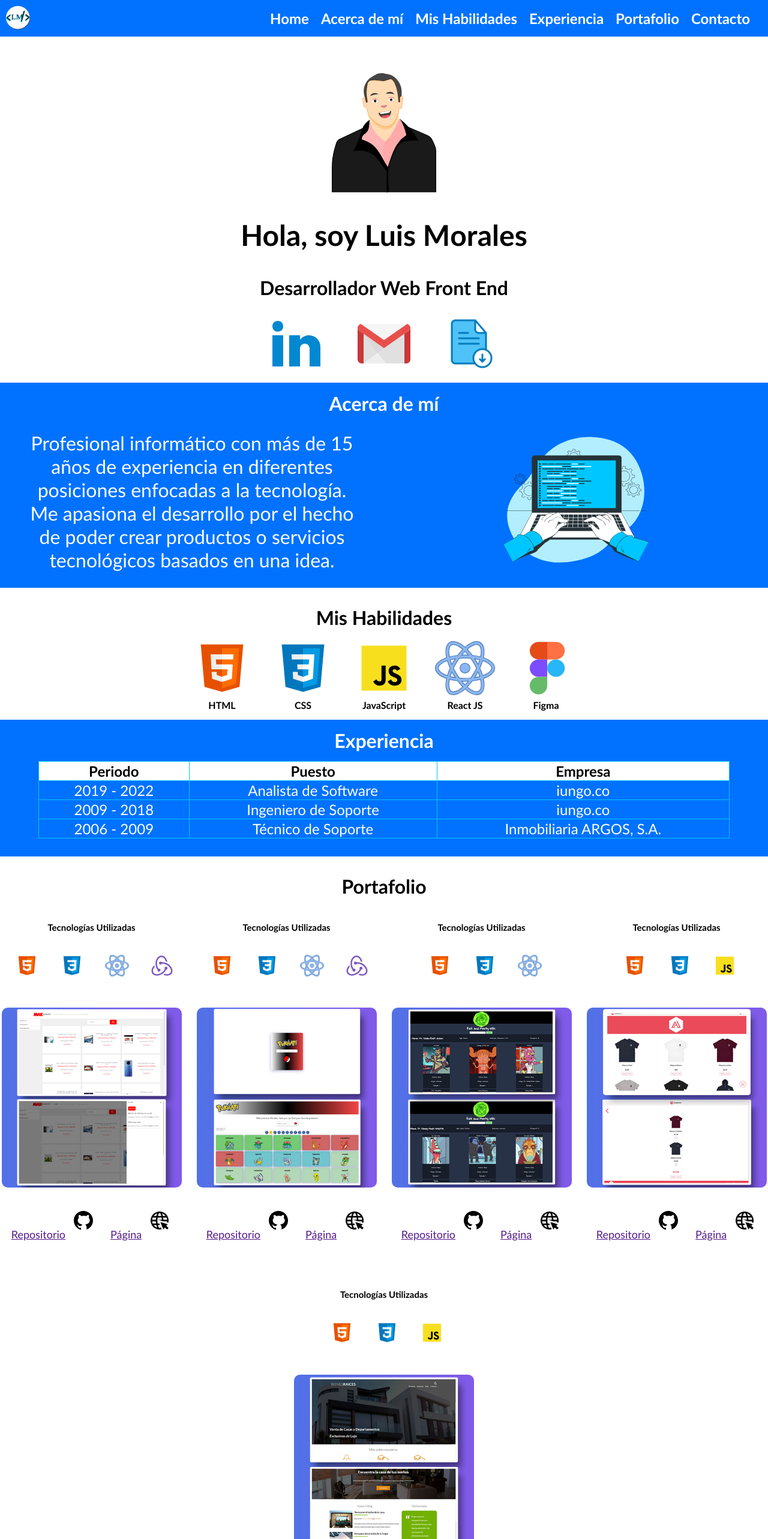
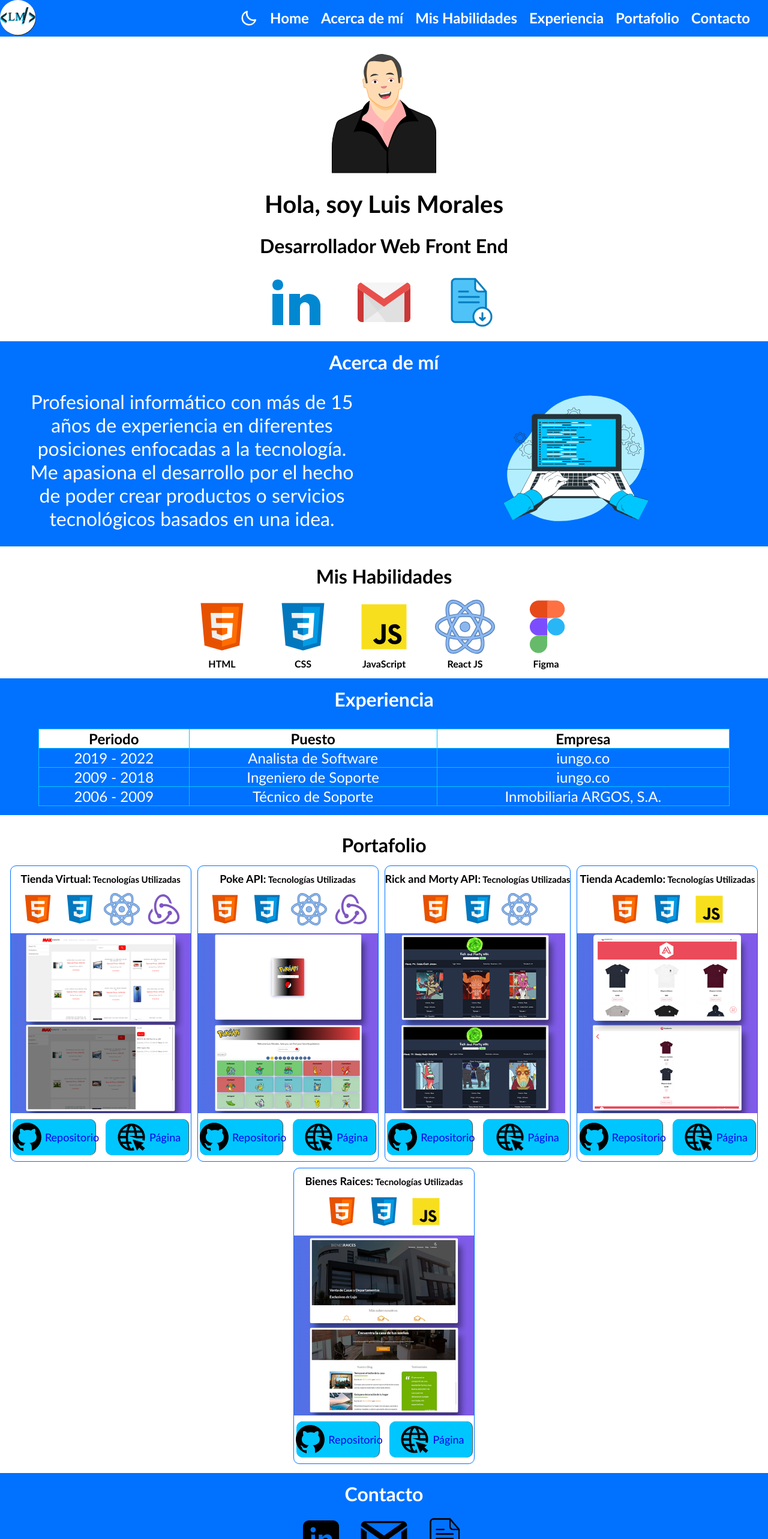
Before and after one commit to luisfernandob87/portafolio, a React (Vite) app: page / in a window 1280 px wide. Shown: the top 2566 px of the page at 60% size. Built offline with nearby package versions, Linux system fonts and the light colour scheme.

Commit message:
last changes 22/08/2022

```diff
--- a/src/App.css
+++ b/src/App.css
@@ -14,14 +14,11 @@ html {
 *:after {
   box-sizing: inherit;
 }
+
 nav {
   display: flex;
   gap: 2rem;
   padding: 1.5rem;
-}
-.containerMenu {
-  display: flex;
-  align-items: center;
 }
 nav a {
   text-decoration: none;
@@ -32,7 +29,7 @@ nav a {
 nav a:hover {
   color: black;
 }
-.containerNav {
+#containerNav {
   position: fixed;
   display: flex;
   justify-content: space-between;
@@ -40,22 +37,29 @@ nav a:hover {
   padding-right: 1.5rem;
   z-index: 1;
 }
-.logo {
-  width: 8rem;
-  padding: 1rem 0 1rem 1rem;
+#containerNav button{
+  background-color: transparent;
+  border: none;
+  width: 3rem;
+  height: 3rem;
 }
 .modoClaro {
   background-color: var(--color-primary);
   color: white;
 }
 .modoOscuro {
+  background-color: var(--color-secundary-dark);
+}
+.modoOscuroSection{
   background-color: var(--color-primary-dark);
+  color: white;
 }
 .menu {
   display: none;
 }
 h1 {
-  font-size: xxx-large;
+  font-size: 4rem;
+  margin: 2.5rem auto;
 }
 h2 {
   font-size: xx-large;
@@ -81,14 +85,16 @@ h2 {
     display: none;
     align-items: flex-end;
     flex-direction: column;
+
   }
   .containerMenu {
+    padding-top: 1rem;
     display: flex;
     align-items: flex-end;
     flex-direction: column;
   }
   .containerMenu img {
-    margin: 3rem 1.5rem 0 0;
+    margin: 1rem 1.5rem 0 0;
     cursor: pointer;
   }
   .hidden {
@@ -101,7 +107,7 @@ h2 {
 /* HOME */
 .info {
   text-align: center;
-  padding-top: 7rem;
+  padding-top: 9rem;
 }
 .enlacesHome {
   display: flex;
@@ -118,16 +124,16 @@ h2 {
   }
 }
 /* ACERCA DE MI */
-.acercaDeMi {
+#acercaDeMi {
   text-align: center;
   padding-bottom: 1.5rem;
 }
-.acercaDeMi img {
+#acercaDeMi img {
   max-width: 40%;
   padding-top: 1rem;
   padding-bottom: 1rem;
 }
-.acercaDeMi p {
+#acercaDeMi p {
   margin: 0 auto;
   max-width: 550px;
   font-size: xx-large;
@@ -228,10 +234,12 @@ h1 span:nth-child(14) {
   animation-delay: 0.65s;
 }
 /* EXPERIENCIA */
-.experiencia {
-  padding: 0 0 1.5rem 0;
+.containerExperiencia{
+  display: flex;
+  justify-content: center;
 }
 table {
+  display: inline-table;
   margin: 1.5rem auto;
   border: 1px solid var(--color-secundary);
   min-width: 90%;
@@ -242,14 +250,13 @@ td {
   font-size: x-large;
   text-align: center;
 }
-table tr:nth-child(1) {
+table thead {
   color: black;
   font-size: x-large;
   text-align: center;
   font-weight: bold;
   background-color: white;
 }
-
 /* ANIMACION IMAGEN */
 .acercaDeMi:hover img {
   animation: imgAnimada 5s infinite linear;
@@ -322,26 +329,51 @@ table tr:nth-child(1) {
 #portafolio div {
   display: flex;
   flex-wrap: wrap;
-  gap: 2.5rem;
+  gap: 1rem;
   justify-content: center;
-  padding-bottom: 1.5rem;
+
+}
+#portafolio span{
+  font-size: large;
 }
 #portafolio img {
-  border-radius: 10px;
   max-width: 300px;
 }
 .logo {
-  width: 5rem;
+  width: 6rem;
 }
 .containerPortafolio {
   display: flex;
   flex-direction: column;
   text-align: center;
   font-size: large;
+  max-height: fit-content;
+  border: var(--color-primary) 1px solid;
+  border-radius: 10px;
+
 }
 h5 {
   margin-bottom: 0;
+  margin-top: 1rem;
 }
+.accesos a{
+  border: none;
+  background-color: var(--color-secundary);
+  border-radius: 10px;
+  display: flex;
+  justify-content: center;
+  align-items: center;
+  cursor: pointer;
+  width:46%;
+  margin: 0 auto;
+  margin-bottom: 1rem;
+    box-shadow: 1px 0px 1px 0px rgba(0,0,0,0.75);
+    text-decoration: none;
+}
+.accesos a:hover{
+  background-color: var(--color-primary);
+}
+
 /* CONTACTO */
 #contacto div {
   display: flex;
@@ -359,3 +391,20 @@ footer p {
   text-align: center;
   font-size: medium;
 }
+
+/* ICONOS  */
+
+.luna{
+  background-image: url('./img/moon.svg');
+  background-position: center;
+  background-repeat: no-repeat;
+  background-size: 3rem;
+  width: fit-content;
+}
+.sol{
+  background-image: url('./img/sun.svg');
+  background-position: center;
+  background-repeat: no-repeat;
+  background-size: 3rem;
+  width: fit-content;
+}
--- a/src/components/AcercaDeMi.jsx
+++ b/src/components/AcercaDeMi.jsx
@@ -3,7 +3,7 @@ import programando from "../img/programando.svg";
 
 const AcercaDeMi = () => {
   return (
-    <section className="acercaDeMi modoClaro" id="acercaDeMi">
+    <section className="modoClaro" id="acercaDeMi">
       <h4>Acerca de mí</h4>
       <div className="containerAcercaDeMi">
         <p>
--- a/src/components/Experiencia.jsx
+++ b/src/components/Experiencia.jsx
@@ -2,14 +2,18 @@ import React from "react";
 
 const Experiencia = () => {
   return (
-    <section className="experiencia modoClaro" id="experiencia">
+    <section className="modoClaro" id="experiencia">
       <h4>Experiencia</h4>
+      <div className="containerExperiencia">
       <table>
+        <thead>
         <tr>
           <td>Periodo</td>
           <td>Puesto</td>
           <td>Empresa</td>
         </tr>
+        </thead>
+        <tbody>
         <tr>
           <td>2019 - 2022</td>
           <td>Analista de Software</td>
@@ -25,7 +29,9 @@ const Experiencia = () => {
           <td>Técnico de Soporte</td>
           <td>Inmobiliaria ARGOS, S.A.</td>
         </tr>
+        </tbody>
       </table>
+      </div>
     </section>
   );
 };
--- a/src/components/Home.jsx
+++ b/src/components/Home.jsx
@@ -1,7 +1,5 @@
 import React from "react";
 import foto from "../img/avatar_con_ojos.svg";
-import moon from "../img/moon.svg";
-import lang from "../img/lang.svg";
 import linkedin from "../img/linkedin.svg";
 import mail from "../img/mail.svg";
 import pdf from "../img/pdf.png";
@@ -9,13 +7,8 @@ import curriculum from "../img/curriculum.pdf";
 
 const Home = () => {
   return (
-    <section className="home">
-      <div id="home">
-        <img src={moon} alt="dark_theme" />
-        <br />
-        <img src={lang} alt="lenguaje" />
-      </div>
-      <div className="info">
+    <section className="home" id="home">
+       <div className="info">
         <img src={foto} alt="foto" id="fotoPerfil" />
         <h1>
           Hola, soy{" "}
--- a/src/components/Navigator.jsx
+++ b/src/components/Navigator.jsx
@@ -1,6 +1,8 @@
-import React from "react";
+import React, { useState } from "react";
 import logo from "../img/logo.svg";
 import menu from "../img/menu.svg";
+import moon from "../img/moon.svg"
+import sun from '../img/sun.svg'
 
 const Navigator = () => {
   const menuMobile = () => {
@@ -10,8 +12,35 @@ const Navigator = () => {
     menu.classList.toggle("rotate");
   };
 
+const chgTema = () => {
+ const seccionAcercaDeMi =document.querySelector('#acercaDeMi')
+ const nav = document.querySelector('#containerNav')
+ const experiencia = document.querySelector('#experiencia')
+ const contacto = document.querySelector('#contacto')
+ const luna = document.querySelector('#icon')
+ if (seccionAcercaDeMi.classList == 'modoOscuroSection' && nav.classList == 'modoOscuroSection' && experiencia.classList == 'modoOscuroSection' && contacto.classList == 'modoOscuroSection'){
+  seccionAcercaDeMi.classList.replace('modoOscuroSection', 'modoClaro')
+  nav.classList.replace('modoOscuroSection', 'modoClaro')
+  experiencia.classList.replace('modoOscuroSection', 'modoClaro')
+  contacto.classList.replace('modoOscuroSection', 'modoClaro')
+ }else{
+   seccionAcercaDeMi.classList.replace('modoClaro', 'modoOscuroSection')
+  nav.classList.replace('modoClaro', 'modoOscuroSection')
+  experiencia.classList.replace('modoClaro', 'modoOscuroSection')
+  contacto.classList.replace('modoClaro', 'modoOscuroSection')
+ }
+  if(document.body.classList == 'modoOscuro'){
+    document.body.classList.remove('modoOscuro')
+    luna.classList.replace('sol', 'luna')
+  }else{
+    document.body.classList.add('modoOscuro')
+    luna.classList.replace('luna', 'sol')
+  }
+}
+
+
   return (
-    <header className="containerNav modoClaro">
+    <header id="containerNav" className="modoClaro">
       <a href="#home">
         <img className="logo" src={logo} alt="Logo_imagen" />
       </a>
@@ -25,6 +54,7 @@ const Navigator = () => {
         />
 
         <nav id="nav">
+          <button onClick={chgTema} className="luna" id="icon"></button>
           <a href="#home">Home</a>
           <a href="#acercaDeMi">Acerca de mí</a>
           <a href="#habilidades">Mis Habilidades</a>
--- a/src/components/Portafolio.jsx
+++ b/src/components/Portafolio.jsx
@@ -18,7 +18,7 @@ const Portafolio = () => {
       <h4>Portafolio</h4>
       <div>
         <div className="containerPortafolio">
-          <h5>Tecnologías Utilizadas</h5>
+          <h5><span>Tienda Virtual:</span> Tecnologías Utilizadas</h5>
           <div className="logos">
             <img className="logo" src={html} alt="logo" />
             <img className="logo" src={css} alt="logo" />
@@ -26,20 +26,13 @@ const Portafolio = () => {
             <img className="logo" src={redux} alt="logo" />
           </div>
           <img src={tienda} alt="imagen_portafolio" />
-          <div>
-            <a href="">
-              Repositorio
-              <img src={git} className="logo" alt="logo" />
-            </a>
-            <a href="">
-              {" "}
-              Página
-              <img src={web} className="logo" alt="logo" />
-            </a>
+          <div className="accesos">
+            <a href='https://github.com/luisfernandob87/react-store' target='_blank'><img src={git} alt="Logo_git" className="logo" />Repositorio</a>
+            <a href="https://react-max-barato.netlify.app/" target='_blank'><img src={web} alt="Logo_web" className="logo"/>Página</a>
           </div>
         </div>
         <div className="containerPortafolio">
-          <h5>Tecnologías Utilizadas</h5>
+          <h5><span>Poke API:</span> Tecnologías Utilizadas</h5>
           <div className="logos">
             <img className="logo" src={html} alt="logo" />
             <img className="logo" src={css} alt="logo" />
@@ -47,76 +40,48 @@ const Portafolio = () => {
             <img className="logo" src={redux} alt="logo" />
           </div>
           <img src={pokeapi} alt="imagen_portafolio" />
-          <div>
-            <a href="">
-              Repositorio
-              <img src={git} className="logo" alt="logo" />
-            </a>
-            <a href="">
-              {" "}
-              Página
-              <img src={web} className="logo" alt="logo" />
-            </a>
+          <div className="accesos">
+            <a href="https://github.com/luisfernandob87/poke-api-react" target="_blank"><img src={git} alt="Logo_git" className="logo" />Repositorio</a>
+            <a href="https://poke-api-react-demo.netlify.app/" target="_blank"><img src={web} alt="Logo_web" className="logo"/>Página</a>
           </div>
         </div>
         <div className="containerPortafolio">
-          <h5>Tecnologías Utilizadas</h5>
+          <h5><span>Rick and Morty API:</span> Tecnologías Utilizadas</h5>
           <div className="logos">
             <img className="logo" src={html} alt="logo" />
             <img className="logo" src={css} alt="logo" />
             <img className="logo" src={react} alt="logo" />
           </div>
           <img src={rick} alt="imagen_portafolio" />
-          <div>
-            <a href="">
-              Repositorio
-              <img src={git} className="logo" alt="logo" />
-            </a>
-            <a href="">
-              {" "}
-              Página
-              <img src={web} className="logo" alt="logo" />
-            </a>
+          <div className="accesos">
+            <a href="https://github.com/luisfernandob87/Rick-and-Morty-Wiki" target="_blank"><img src={git} alt="Logo_git" className="logo" />Repositorio</a>
+            <a href="https://react-rick-and-morty-wiki.netlify.app/" target="_blank"><img src={web} alt="Logo_web" className="logo"/>Página</a>
           </div>
         </div>
         <div className="containerPortafolio">
-          <h5>Tecnologías Utilizadas</h5>
+          <h5><span>Tienda Academlo:</span> Tecnologías Utilizadas</h5>
           <div className="logos">
             <img className="logo" src={html} alt="logo" />
             <img className="logo" src={css} alt="logo" />
             <img className="logo" src={javascript} alt="logo" />
           </div>
           <img src={academloStore} alt="imagen_portafolio" />
-          <div>
-            <a href="">
-              Repositorio
-              <img src={git} className="logo" alt="logo" />
-            </a>
-            <a href="">
-              {" "}
-              Página
-              <img src={web} className="logo" alt="logo" />
-            </a>
+          <div className="accesos">
+            <a href="https://github.com/luisfernandob87/e-commerce" target='_blank'><img src={git} alt="Logo_git" className="logo" />Repositorio</a>
+            <a href="https://academlo-shop-demo.netlify.app/" target='_blank'><img src={web} alt="Logo_web" className="logo"/>Página</a>
           </div>
         </div>
         <div className="containerPortafolio">
-          <h5>Tecnologías Utilizadas</h5>
+          <h5><span>Bienes Raices:</span> Tecnologías Utilizadas</h5>
           <div className="logos">
             <img className="logo" src={html} alt="logo" />
             <img className="logo" src={css} alt="logo" />
             <img className="logo" src={javascript} alt="logo" />
           </div>
           <img src={bienesRaices} alt="imagen_portafolio" />
-          <div>
-            <a href="">
-              Repositorio
-              <img src={git} className="logo" alt="logo" />
-            </a>
-            <a href="">
-              {" "}
-              Página
-              <img src={web} className="logo" alt="logo" />
-            </a>
+          <div className="accesos">
+            <a href="https://github.com/luisfernandob87/bienes_raices" target="_blank"><img src={git} alt="Logo_git" className="logo" />Repositorio</a>
+            <a href="https://bienes-raices-morales.netlify.app/" target="_blank"><img src={web} alt="Logo_web" className="logo"/>Página</a>
           </div>
         </div>
       </div>
```
Also changed, not shown: src/img/moon.svg, src/img/sun.svg.
